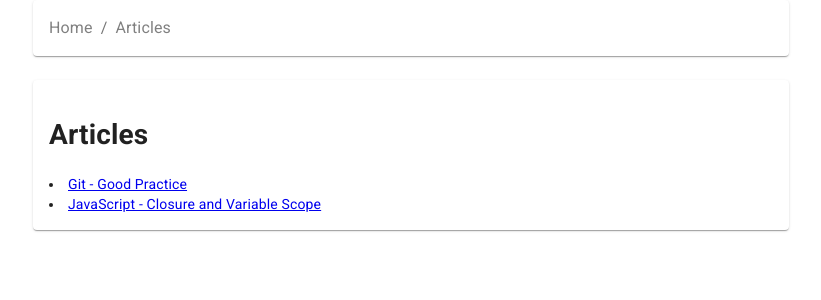
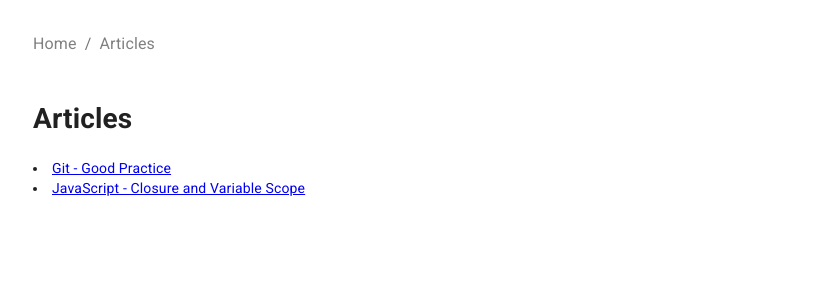
Before and after one commit to jeddl/NextJS-Static-Blog, a Next.js app: page /posts in a window 1280 px wide. Shown: the top 300 px of the page, without its empty margins (247-1068 px from the left). Built offline with nearby package versions, Linux system fonts and the light colour scheme.

Commit message:
Remove Paper Wrapper

```diff
--- a/src/components/styles/PageGrid.ts
+++ b/src/components/styles/PageGrid.ts
@@ -3,6 +3,7 @@ import { makeStyles, createStyles, Theme } from "@material-ui/core/styles";
 const useGrid = makeStyles((theme: Theme) =>
 	createStyles({
 		nav: {
+			marginTop: "2rem",
 			marginLeft: "6rem",
 			// textAlign: "right",
 		},
--- a/src/pages/articles/[slug].tsx
+++ b/src/pages/articles/[slug].tsx
@@ -23,9 +23,7 @@ const Post: React.FunctionComponent<Article> = ({ contents, metadata }) => {
 				</Head>
 				<TopLevelContainer title={metadata.title}>
 					<Grid item xs={10} className={classes.nav}>
-						<Paper className={classes.paper}>
-							<Navbar title="Aritile" />
-						</Paper>
+						<Navbar title="Aritile" />
 					</Grid>
 					<Grid item xs={10} className={classes.root}>
 						<Paper className={classes.paper}>
--- a/src/pages/index.tsx
+++ b/src/pages/index.tsx
@@ -10,9 +10,7 @@ const IndexPage = () => {
 		<>
 			<TopLevelContainer title="Index">
 				<Grid item xs={10} className={classes.nav}>
-					<Paper className={classes.paper}>
-						<Navbar title="Home | MetaJeDD"></Navbar>
-					</Paper>
+					<Navbar title="Home | MetaJeDD"></Navbar>
 				</Grid>
 				<Grid item xs={10} className={classes.root}>
 					<Paper className={classes.paper}>
--- a/src/pages/posts.tsx
+++ b/src/pages/posts.tsx
@@ -4,7 +4,6 @@ import Link from "next/link";
 import TopLevelContainer from "../components/TopLevelContainer";
 import getFilenames, { getFileContentWithMeta } from "../usecases/getFileInfo";
 import Grid from "@material-ui/core/Grid";
-import Paper from "@material-ui/core/Paper";
 import useGrid from "../components/styles/PageGrid";
 
 const Articles = ({ titleWithFilenames }) => {
@@ -13,12 +12,9 @@ const Articles = ({ titleWithFilenames }) => {
 		<>
 			<TopLevelContainer title="Articles">
 				<Grid item xs={10} className={classes.nav}>
-					<Paper className={classes.paper}>
 					<Navbar title="Articles"></Navbar>
-					</Paper>
 				</Grid>
 				<Grid item xs={10} className={classes.root}>
-					<Paper className={classes.paper}>
 					<h1> Articles </h1>
 					<div>
 						{titleWithFilenames.map((titleWithFilename) => {
@@ -34,7 +30,6 @@ const Articles = ({ titleWithFilenames }) => {
 							);
 						})}
 					</div>
-					</Paper>
 				</Grid>
 			</TopLevelContainer>
 		</>
```
Lines whose indentation alone changed are shown as unchanged.
